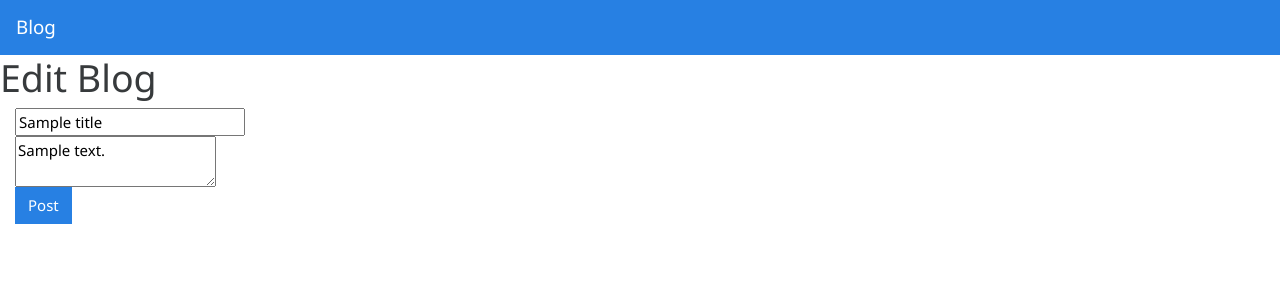
After one commit to ishanjoshi02/trial-flask-blog-app, a Flask app: template templates/edit_blog.html in a window 1280 px wide. The commit adds this page. Shown: the top 300 px of the page. Run offline with Flask 2, Linux system fonts and the light colour scheme; the template is opened without the code that fills it: most values are stand-ins (such as "Sample title", 1, 10 or a date in 2020); some libraries are stand-ins or nearby versions.

Commit message:
added edit blog and delete blog func

```diff
--- a/app.py
+++ b/app.py
@@ -100,12 +100,12 @@ def getBlog():
     blog_id = request.args['id']
     blog = session.query(BlogModel).get(blog_id)
     author = session.query(UserModel).get(blog.author)
-    return render_template("blog.html", name=blog.title, content=blog.content, author=author.name)
+
+    return render_template("blog.html", name=blog.title, content=blog.content, author=author.name, editable=(blog.author==current_user.user_id), blog_id=blog_id)
 
 @app.route("/newBlog", methods=["GET", "POST"])
 @login_required
 def newBlog():
-    print("hello")
     if request.form:
         form = request.form
         print(form)
@@ -117,3 +117,40 @@ def newBlog():
         return redirect('/blog?id={}'.format(blog.blog_id))
     else:
         return render_template("post_blog.html")
+
+@app.route("/editBlog", methods=["GET", "POST"])
+@login_required
+def editBlog():
+    blog_id = request.args['id']
+    if request.form:
+        form = request.form
+        print(form)
+        title = form['title']
+        content = form['content']
+        blog = BlogModel(title=title, content=content)
+        org_blog = session.query(BlogModel).get(blog_id)
+        if org_blog.author != current_user.user_id:
+            return "Permission Denied"
+        session.query(BlogModel).filter(BlogModel.blog_id==blog_id).update({
+            "title":title,
+            "content":content
+        })
+        session.commit()
+        return redirect('/blog?id={}'.format(blog_id))
+    else:
+        blog = session.query(BlogModel).get(blog_id)
+        if blog.author == current_user.user_id:
+            return render_template('edit_blog.html', title=blog.title, content=blog.content, blog_id=blog_id)
+        else:
+            return "Sign in with correct user"
+
+@app.route("/deleteBlog", methods=["GET", "POST"])
+@login_required
+def delete_blog():
+    blog_id = request.args["id"]
+    blog = session.query(BlogModel).get(blog_id)
+    if blog.author == current_user.user_id:
+        session.query(BlogModel).filter(BlogModel.blog_id==blog_id).delete()
+        session.commit()
+        return redirect("/")
+    return "Permission Denied"
--- a/templates/base.html
+++ b/templates/base.html
@@ -13,11 +13,7 @@
 <body>
     <nav class="navbar navbar-expand-lg navbar-dark bg-primary">
         <a class="navbar-brand" href="/">Blog</a>
-        {% if current_user %}
-            <a href="/logout">Logout</a>
-        {% else %}
-            <a href="/login">Login</a>
-        {% endif %}
+
     </nav>
     {% block bodyBlock %}{% endblock  %}
 </body>
--- a/templates/blog.html
+++ b/templates/blog.html
@@ -4,4 +4,9 @@
     <h1>{{ name }}</h1>
     Written by {{ author }}
     <p>{{ content }}</p>
+    {% if editable %}
+        <a href="/editBlog?id={{blog_id}}">Edit Blog</a>
+        <br />
+        <a href="/deleteBlog?id={{blog_id}}">Delete Blog</a>
+    {% endif %}
 {% endblock %}
--- /dev/null
+++ b/templates/edit_blog.html
@@ -0,0 +1,12 @@
+{% extends 'base.html' %}
+{% block titleBlock %}Edit Blog{% endblock %}
+{% block bodyBlock %}
+<h1>Edit Blog</h1>
+<form method="POST" action="/editBlog?id={{blog_id}}">
+        <div class="form-group col-sm-2">
+            <input type="text" name="title" placeholder="Title" value="{{ title }}" />
+            <textarea name="content"  placeholder="Write Blog here" >{{ content }}</textarea>
+            <button class="btn btn-primary" role='submit'>Post</button>
+        </div>
+</form>
+{% endblock %}
--- a/templates/index.html
+++ b/templates/index.html
@@ -2,13 +2,14 @@
 {% block titleBlock %}Home{% endblock %}
 {% block bodyBlock %}
     <h2><center>Welcome {{ name }}</center></h2>
-
+    <h4>Your Blogs</h4>
     {% if blogs %}
         {% for blog in blogs %}
             <a href="/blog?id={{blog.blog_id}}">{{blog.title}}</a>
             <br/>
         {% endfor %}
     {% endif %}
+    <hr />
         <a href="/newBlog">New Blog</a>
 
 {% endblock %}
```
